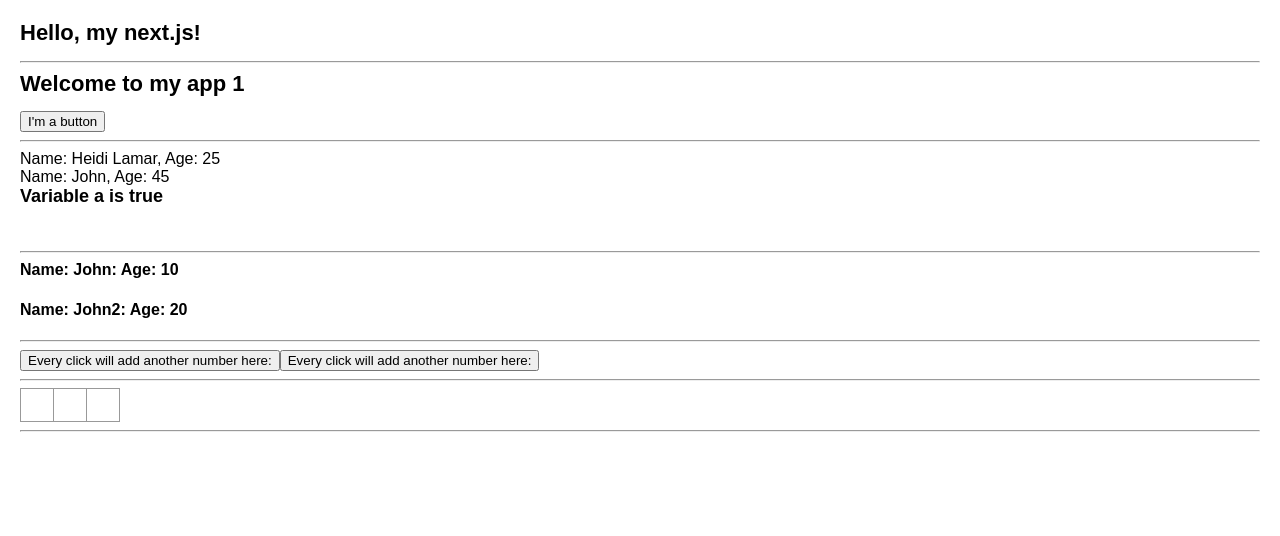
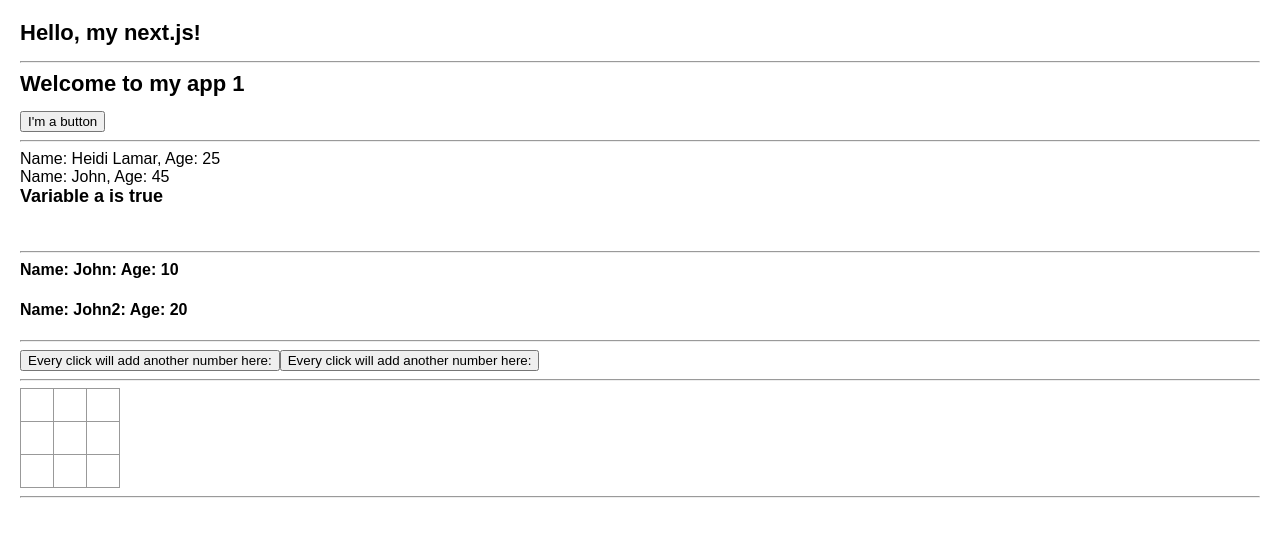
Before and after one commit to mposolda/misc2, a Next.js app in the folder react-nextjs-tutorial/my-app/: page / in a window 1280 px wide. Shown: the top 536 px of the page. Built offline with nearby package versions, Linux system fonts and the light colour scheme.

Commit message:
Game working - except of winner
Signed-off-by: mposolda <mposolda@gmail.com>

```diff
--- a/react-nextjs-tutorial/my-app/app/tictactoe/Board.tsx
+++ b/react-nextjs-tutorial/my-app/app/tictactoe/Board.tsx
@@ -5,15 +5,27 @@ import "./styles.css";
 
 export function Board() {
 
+  const [crossNext, setCrossNext] = useState(false);
   const [squares, setSquares] = useState(Array(9).fill(null));
+  const [history, setHistory] = useState([]);
 
   function handleClick(buttonIndex) {
     console.log("Clicked button" + buttonIndex);
 
     // I need to explicitly call "slice()" to create copy of the array. I cannot use the original array as otherwise stuff won't be re-rendered!!!
     var newSquares = squares.slice();
-    newSquares[buttonIndex] = 'X';
+
+    var charr = crossNext ? 'X' : 'O';
+    if (newSquares[buttonIndex] !== null) return;
+
+    setCrossNext(!crossNext);
+
+    newSquares[buttonIndex] = charr;
     setSquares(newSquares);
+
+    var newHistory = history.slice();
+    newHistory.push(newSquares);
+    setHistory(newHistory);
   }
 
   return (
@@ -22,6 +34,16 @@ export function Board() {
         <MyButton btnIndex={1} value={squares[0]} handleClickFnc={() => handleClick(0)} />
         <MyButton btnIndex={2} value={squares[1]} handleClickFnc={() => handleClick(1)} />
         <MyButton btnIndex={3} value={squares[2]} handleClickFnc={() => handleClick(2)} />
+      </div>
+      <div className="board-row">
+        <MyButton btnIndex={4} value={squares[3]} handleClickFnc={() => handleClick(3)} />
+        <MyButton btnIndex={5} value={squares[4]} handleClickFnc={() => handleClick(4)} />
+        <MyButton btnIndex={6} value={squares[5]} handleClickFnc={() => handleClick(5)} />
+      </div>
+      <div className="board-row">
+        <MyButton btnIndex={7} value={squares[6]} handleClickFnc={() => handleClick(6)} />
+        <MyButton btnIndex={8} value={squares[7]} handleClickFnc={() => handleClick(7)} />
+        <MyButton btnIndex={9} value={squares[8]} handleClickFnc={() => handleClick(8)} />
       </div>
     </>
   );
```
